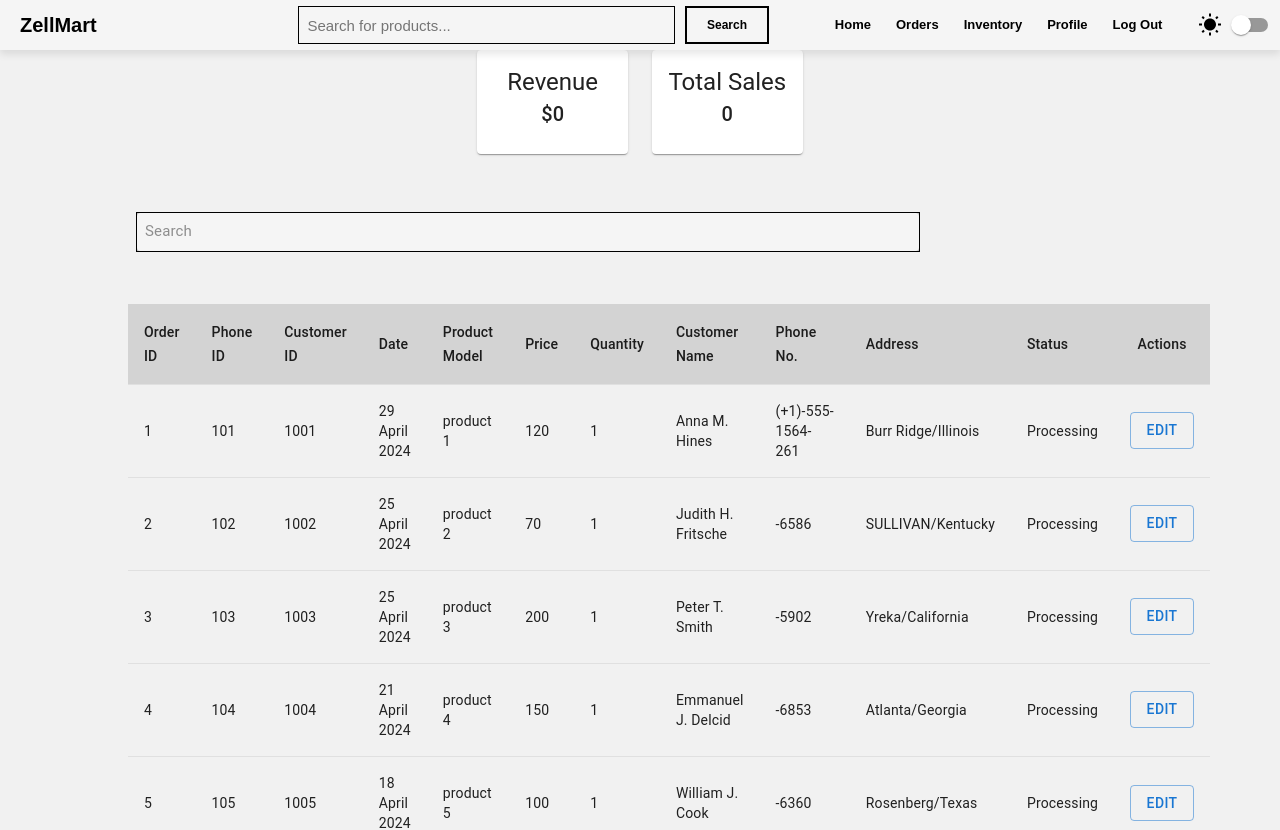
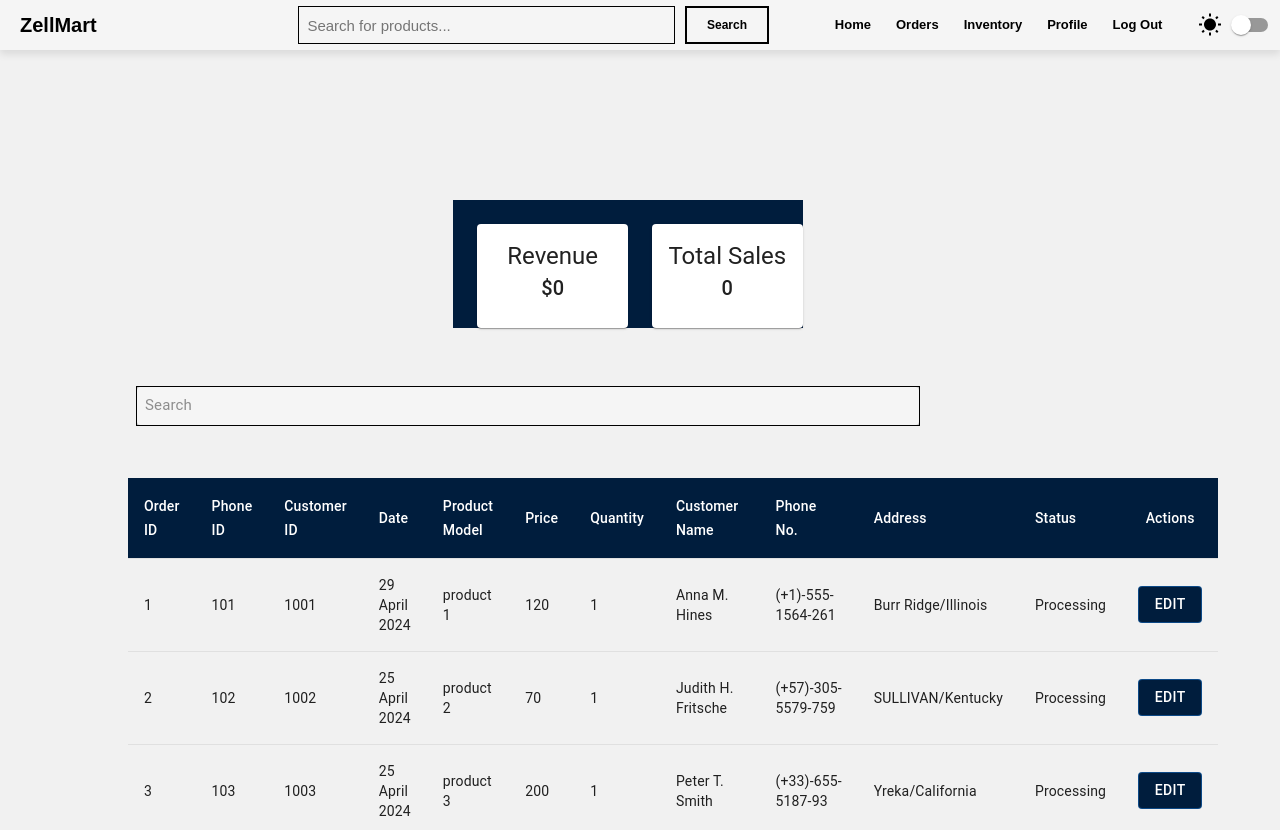
Before and after one commit to kaveeshanirmal/zellmart, a React (Create React App) app in the folder frontend/: page /ManagerOrders in a window 1280 px wide. Shown: the top 830 px of the page. Built offline with nearby package versions, Linux system fonts and the light colour scheme.

Commit message:
Updated all the manager scenarios

```diff
--- a/frontend/src/components/ManagerHero.js
+++ b/frontend/src/components/ManagerHero.js
@@ -117,7 +117,7 @@ const Dashboard = () => {
     };
 
     return (
-        <div style={{ marginTop: '50px', width: '80%', margin: 'auto' }}>
+        <div style={{ marginTop: '150px', width: '80%', margin: 'auto' }}>
             <br /><br /><br />
             <Grid container spacing={3} justifyContent="center" style={{ marginBottom: '20px' }}>
                 <Grid item xs={12} sm={6} md={2}>
@@ -203,22 +203,22 @@ const Dashboard = () => {
             <Grid container spacing={3} style={{ marginTop: '20px' }}>
                 <Grid item xs={12} md={8}>
                     <Table>
-                        <TableHead style={{ backgroundColor: '#D3D3D3' }}>
+                        <TableHead style={{ backgroundColor: '#001d3d' }}>
                             <TableRow>
-                                <TableCell>Order ID</TableCell>
-                                <TableCell>Phone ID</TableCell>
-                                <TableCell>Customer ID</TableCell>
-                                <TableCell>Date</TableCell>
-                                <TableCell>Product Model</TableCell>
-                                <TableCell>Price</TableCell>
-                                <TableCell>Quantity</TableCell>
+                                <TableCell style={{color : "white"}}>Order ID</TableCell>
+                                <TableCell style={{color : "white"}}>Phone ID</TableCell>
+                                <TableCell style={{color : "white"}}>Customer ID</TableCell>
+                                <TableCell style={{color : "white"}}>Date</TableCell>
+                                <TableCell style={{color : "white"}}>Product Model</TableCell>
+                                <TableCell style={{color : "white"}}>Price</TableCell>
+                                <TableCell style={{color : "white"}}>Quantity</TableCell>
 
-                                <TableCell>Customer Name</TableCell>
+                                <TableCell style={{color : "white"}}>Customer Name</TableCell>
 
-                                <TableCell>Phone No.</TableCell>
-                                <TableCell>Address</TableCell>
-                                <TableCell>Status</TableCell>
-                                <TableCell align="center">Actions</TableCell>
+                                <TableCell style={{color : "white"}}>Phone No.</TableCell>
+                                <TableCell style={{color : "white"}}>Address</TableCell>
+                                <TableCell style={{color : "white"}}>Status</TableCell>
+                                <TableCell align="center" style={{color : "white"}}>Actions</TableCell>
                             </TableRow>
                         </TableHead>
                         <TableBody>
@@ -239,14 +239,14 @@ const Dashboard = () => {
                                         <div style={{ display: 'flex', gap: '10px' }}>
                                             <Button
                                                 variant="contained"
-                                                style={{ backgroundColor: 'green', color: 'white' }}
+                                                style={{ backgroundColor: '#001d3d', color: 'white' }}
                                                 onClick={() => handleAccept(order.orderId)}
                                             >
                                                 Accept
                                             </Button>
                                             <Button
                                                 variant="contained"
-                                                style={{ backgroundColor: 'red', color: 'white' }}
+                                                style={{ backgroundColor: 'grey', color: 'white' }}
                                                 onClick={() => handleReject(order.orderId)}
                                             >
                                                 Reject
--- a/frontend/src/components/ManagerOrders.js
+++ b/frontend/src/components/ManagerOrders.js
@@ -1,4 +1,3 @@
-
 import React, { useState } from 'react';
 import { Card, CardContent, Typography, Grid, Table, TableBody, TableCell, TableHead, TableRow, TextField, Button, Select, MenuItem } from '@mui/material';
 import './CSS/manager.css';
@@ -20,19 +19,19 @@ const Dashboard = () => {
             status: 'Processing',
             isEditing: false
         },
-
         {
             orderId: 2,
             phoneId: 102,
             phoneModel: 'product 2',
             customerId: 1002,
             customerName: 'Judith H. Fritsche',
-    customerNumber: (+57)-305-5579-759,
+            customerNumber: '(+57)-305-5579-759',
             customerAddress: 'SULLIVAN/Kentucky',
             date: '25 April 2024',
             total: 70,
             quantity: 1,
-    status: 'Processing'
+            status: 'Processing',
+            isEditing: false
         },
         {
             orderId: 3,
@@ -40,12 +39,13 @@ const Dashboard = () => {
             phoneModel: 'product 3',
             customerId: 1003,
             customerName: 'Peter T. Smith',
-    customerNumber: (+33)-655-5187-93,
+            customerNumber: '(+33)-655-5187-93',
             customerAddress: 'Yreka/California',
             date: '25 April 2024',
             total: 200,
             quantity: 1,
-    status: 'Processing'
+            status: 'Processing',
+            isEditing: false
         },
         {
             orderId: 4,
@@ -53,12 +53,13 @@ const Dashboard = () => {
             phoneModel: 'product 4',
             customerId: 1004,
             customerName: 'Emmanuel J. Delcid',
-    customerNumber: (+30)-693-5553-637,
+            customerNumber: '(+30)-693-5553-637',
             customerAddress: 'Atlanta/Georgia',
             date: '21 April 2024',
             total: 150,
             quantity: 1,
-    status: 'Processing'
+            status: 'Processing',
+            isEditing: false
         },
         {
             orderId: 5,
@@ -66,16 +67,15 @@ const Dashboard = () => {
             phoneModel: 'product 5',
             customerId: 1005,
             customerName: 'William J. Cook',
-    customerNumber: (+91)-855-5446-150,
+            customerNumber: '(+91)-855-5446-150',
             customerAddress: 'Rosenberg/Texas',
             date: '18 April 2024',
             total: 100,
             quantity: 1,
-    status: 'Processing'
+            status: 'Processing',
+            isEditing: false
         }
     ]);
-        // Other orders...
-
 
     const handleSearch = (event) => {
         setSearchQuery(event.target.value);
@@ -113,9 +113,9 @@ const Dashboard = () => {
     );
 
     return (
-        <div style={{ marginTop: '50px', width: '80%', margin: 'auto' }}>
-            <Grid container spacing={3} justifyContent="center" style={{ marginBottom: '20px' }}>
-                <Grid item xs={12} sm={6} md={2}>
+        <div style={{ marginTop: '150px', width: '80%', margin: 'auto' }}>
+            <Grid container spacing={3} justifyContent="center" style={{ marginBottom: '20px'  , marginTop : "150px"}}>
+                <Grid item xs={12} sm={6} md={2} style = {{backgroundColor : "#001d3d" , color : "white"}}>
                     <Card className='manager-card'>
                         <CardContent>
                             <Typography variant="h5" align="center">Revenue</Typography>
@@ -123,7 +123,7 @@ const Dashboard = () => {
                         </CardContent>
                     </Card>
                 </Grid>
-                <Grid item xs={12} sm={6} md={2}>
+                <Grid item xs={12} sm={6} md={2} style = {{backgroundColor : "#001d3d" , color : "white"}}>
                     <Card className='manager-card'>
                         <CardContent>
                             <Typography variant="h5" align="center">Total Sales</Typography>
@@ -147,20 +147,20 @@ const Dashboard = () => {
             <Grid container spacing={3} style={{ marginTop: '20px' }}>
                 <Grid item xs={12} md={8}>
                     <Table>
-                        <TableHead style={{ backgroundColor: '#D3D3D3' }}>
-                            <TableRow>
-                                <TableCell>Order ID</TableCell>
-                                <TableCell>Phone ID</TableCell>
-                                <TableCell>Customer ID</TableCell>
-                                <TableCell>Date</TableCell>
-                                <TableCell>Product Model</TableCell>
-                                <TableCell>Price</TableCell>
-                                <TableCell>Quantity</TableCell>
-                                <TableCell>Customer Name</TableCell>
-                                <TableCell>Phone No.</TableCell>
-                                <TableCell>Address</TableCell>
-                                <TableCell>Status</TableCell>
-                                <TableCell align="center">Actions</TableCell>
+                        <TableHead style={{ backgroundColor: '#001d3d'  }}>
+                            <TableRow >
+                                <TableCell style={{color : "white"}}>Order ID</TableCell>
+                                <TableCell style={{color : "white"}}>Phone ID</TableCell>
+                                <TableCell style={{color : "white"}}>Customer ID</TableCell>
+                                <TableCell style={{color : "white"}}>Date</TableCell>
+                                <TableCell style={{color : "white"}}>Product Model</TableCell>
+                                <TableCell style={{color : "white"}}>Price</TableCell>
+                                <TableCell style={{color : "white"}}>Quantity</TableCell>
+                                <TableCell style={{color : "white"}}>Customer Name</TableCell>
+                                <TableCell style={{color : "white"}}>Phone No.</TableCell>
+                                <TableCell style={{color : "white"}}>Address</TableCell>
+                                <TableCell style={{color : "white"}}>Status</TableCell>
+                                <TableCell align="center" style={{color : "white"}}>Actions</TableCell>
                             </TableRow>
                         </TableHead>
                         <TableBody>
@@ -191,13 +191,16 @@ const Dashboard = () => {
                                         )}
                                     </TableCell>
                                     <TableCell align="center">
+                                        {order.status !== 'Completed' && (
                                             <Button
                                                 variant="outlined"
                                                 color="primary"
+                                                style = {{backgroundColor: "#001d3d" , color : "white"}}
                                                 onClick={() => handleEditClick(order.orderId)}
                                             >
                                                 {order.isEditing ? 'Save' : 'Edit'}
                                             </Button>
+                                        )}
                                     </TableCell>
                                 </TableRow>
                             ))}
```
Lines whose indentation alone changed are shown as unchanged.
